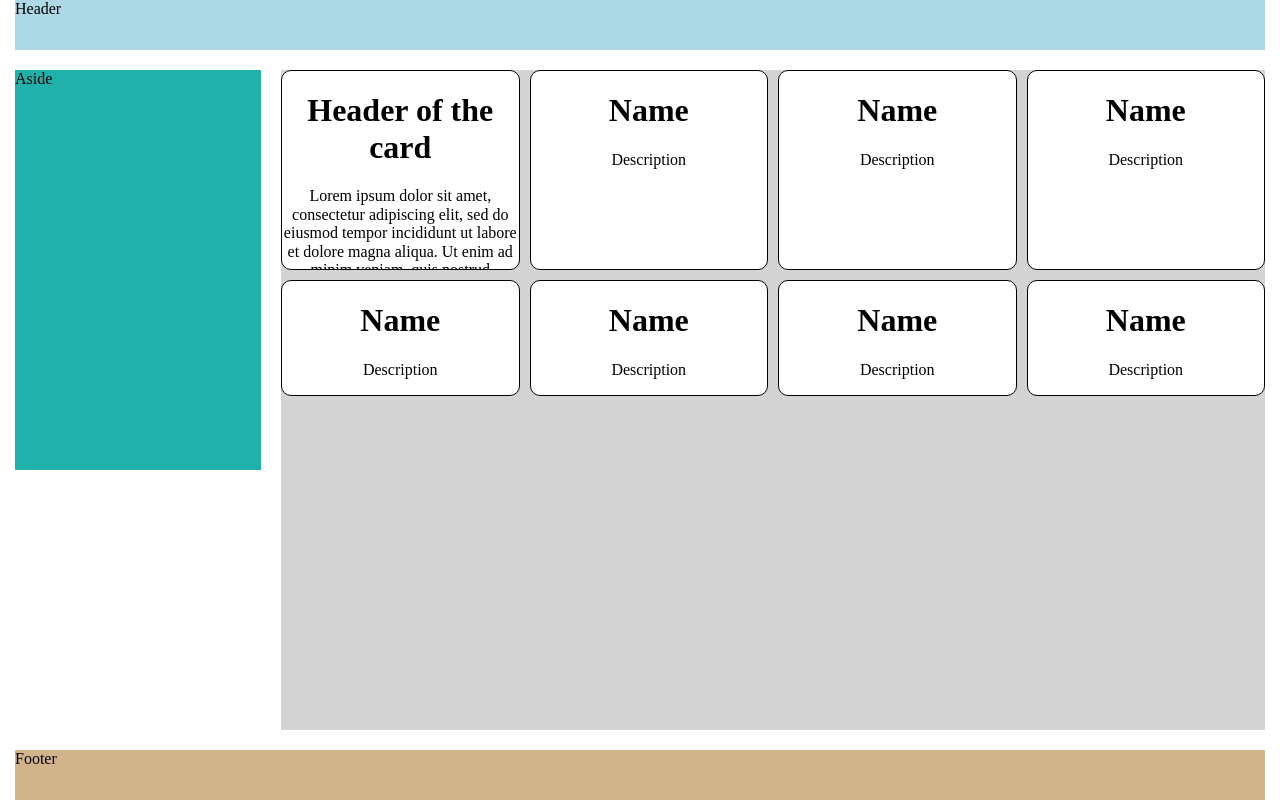
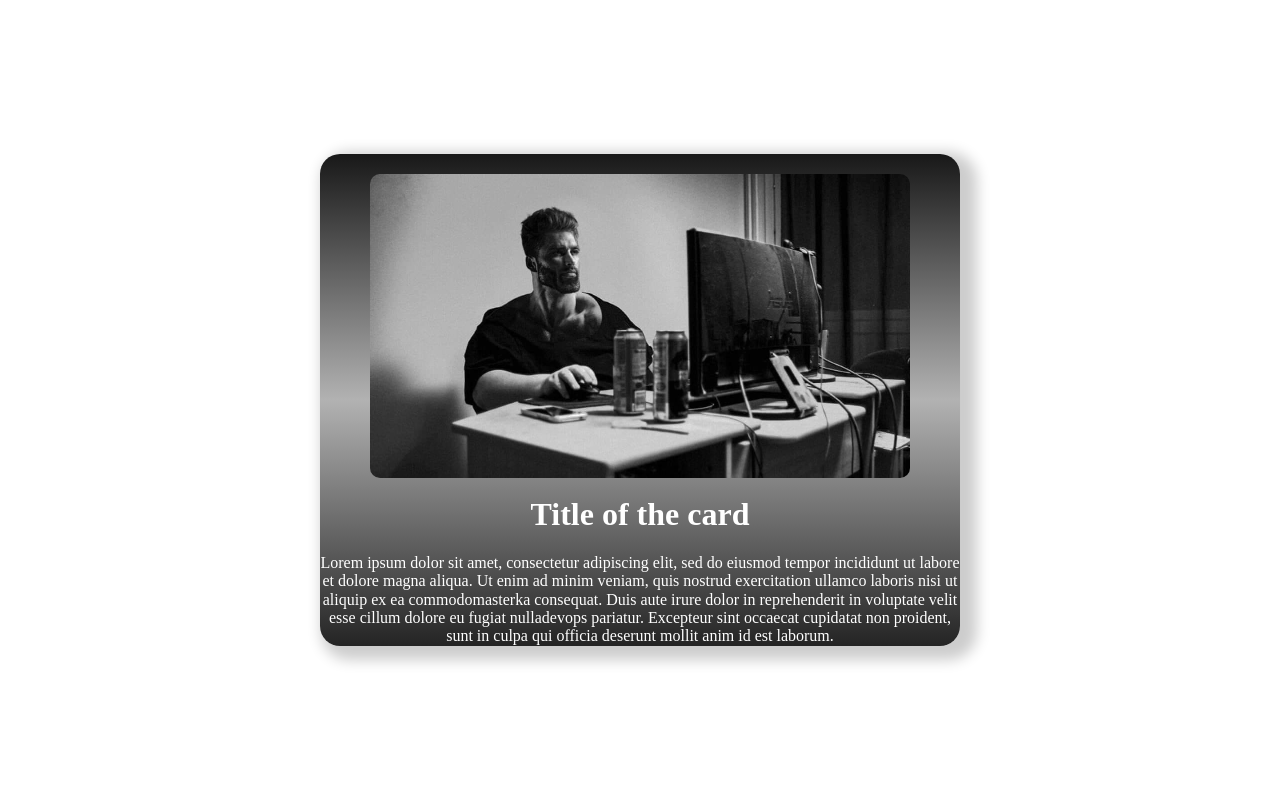
Before and after one commit to Dazizil/Module_2, a website: page index.html in a window 1280 px wide. Drawn offline with nearby package versions, Linux system fonts and the light colour scheme.

Commit message:
feat: completed stage 5

```diff
--- a/index.html
+++ b/index.html
@@ -3,71 +3,27 @@
 <head>
     <meta charset="UTF-8">
     <meta lang="en">
-    <meta name="viewport" content="width=device-width, initial-scale=1">
+    <link rel="stylesheet" href="style.css">
     <!--Normalization of browser styles-->
     <link rel="stylesheet" href="https://cdnjs.cloudflare.com/ajax/libs/normalize/8.0.1/normalize.min.css">
-    <link rel="stylesheet" href="style.css">
-    <title>Stage 4</title>
+    <meta name="viewport" content="width=device-width, initial-scale=1.0">
+    <title>Stage 5</title>
 </head>
 <body>
 
-    <!--The page layout is built with CSS Grid, requiring a grid container for the overall structure-->
-    <div class="page-grid">
-        <header>Header</header>
+    <!--Card that contains an image, title and description-->
+    <figure>
 
-        <div class="aside-main-grid">
-            <aside>Aside</aside>
-
-            <!--Main part starts-->
-            <main>
-                <!--A card with a lot of information to show that if the height of the content of one card in the row is greater than the content of other cards - the height of all cards in the row corresponds to the greatest height-->
-                <div class="cards-grid">
-                    <article class="card">
-                        <h1>Header of the card</h1>
-                        <p>Lorem ipsum dolor sit amet, consectetur adipiscing elit, sed do eiusmod tempor incididunt ut labore et dolore magna aliqua. Ut enim ad minim veniam, quis nostrud exercitation ullamco laboris nisi ut aliquip ex ea commodo consequat. Duis aute irure dolor in reprehenderit in voluptate velit esse cillum dolore eu fugiat nulla pariatur. Excepteur sint occaecat cupidatat non proident, sunt in culpa qui officia deserunt mollit anim id est laborum.</p>
-                    </article>
-
-                    <!--Standard card templates-->
-                    <article class="card">
-                        <h1>Name</h1>
-                        <p>Description</p>
-                    </article>
-
-                    <article class="card">
-                        <h1>Name</h1>
-                        <p>Description</p>
-                    </article>
-
-                    <article class="card">
-                        <h1>Name</h1>
-                        <p>Description</p>
-                    </article>
-
-                    <article class="card">
-                        <h1>Name</h1>
-                        <p>Description</p>
-                    </article>
-
-                    <article class="card">
-                        <h1>Name</h1>
-                        <p>Description</p>
-                    </article>
-
-                    <article class="card">
-                        <h1>Name</h1>
-                        <p>Description</p>
-                    </article>
-
-                    <article class="card">
-                        <h1>Name</h1>
-                        <p>Description</p>
-                    </article>
-                </div>
-            </main>
-            <!--Main part ends-->
+        <!--Container for the image-->
+        <div class="img-container">
+            <img src="Assets/gigachad-programmer.png" alt="Mistert sitting at the computer">
         </div>
 
-        <footer>Footer</footer>
-    </div>
+        <!--Title and description for card-->
+        <figcaption>
+            <h1>Title of the card</h1>
+            <p>Lorem ipsum dolor sit amet, consectetur adipiscing elit, sed do eiusmod tempor incididunt ut labore et dolore magna aliqua. Ut enim ad minim veniam, quis nostrud exercitation ullamco laboris nisi ut aliquip ex ea commodomasterka consequat. Duis aute irure dolor in reprehenderit in voluptate velit esse cillum dolore eu fugiat nulladevops pariatur. Excepteur sint occaecat cupidatat non proident, sunt in culpa qui officia deserunt mollit anim id est laborum.</p>
+        </figcaption>
+    </figure>
 </body>
 </html>
--- a/style.css
+++ b/style.css
@@ -1,103 +1,82 @@
 *{
     box-sizing: border-box;
+    margin: 0;
+    padding: 0;
 }
 
-/*centering the entire page content horizontally*/
+/*Centering the card component both horizontally and vertically on the page*/
 body{
     display: flex;
     justify-content: center;
-}
-
-
-/*header takes the full width of its parent with a fixed maximum height equals 50px*/
-header{
-    width: 100%;
-    max-height: 50px;
-    background-color: lightblue;
-}
-
-aside{
-    max-height: 50vh;
-    max-width: 400px;
-    min-width: 200px;
-    height: 50vh;
-    width: 100%;
-    background-color: lightseagreen;
-}
-
-main{
-    width: 100%;
-    background-color: lightgray;
-}
-
-/*footer with fixed height at the bottom of the page*/
-footer{
-    width: 100%;
-    max-height: 50px;
-    background-color: tan;
-}
-
-/*main grid container for the entire page layout with three rows*/
-.page-grid{
-    display: grid;
-    grid-template-rows: 50px 1fr 50px ;
-    grid-template-columns: 1fr;
-    padding: 0 15px;
-    gap: 20px;
-    max-width: 1500px;
-    width:100%;
+    align-items: center;
     height: 100vh;
 }
 
-/*grid container for aside and main*/
-.aside-main-grid{
-    display: grid;
-    grid-template-rows: 1fr;
-    grid-template-columns: 1fr 4fr;
-    max-width: 1500px;
-    width: 100%;
-    gap: 20px;
+img{
+    width: 540px;
+    border-radius: 10px;
+    visibility: hidden;
+    animation: img-appear 1s ease-out 1.5s 1 forwards ;
 }
 
-/*For desktops each row contains four cards*/
-.cards-grid{
-    display: grid;
-    grid-template-columns: repeat(4,1fr);
-    gap: 10px;
+/*Main card container*/
+/*Background of the card is gradient*/
+/*Card casts a shadow*/
+figure{
+    display: flex;
+    flex-direction: column;
+    align-items: center;
+    width: 50%;
+    height: fit-content;
+    text-align: center;
+    color: white;
+    box-shadow: 9px 6px 14px 8px rgba(0, 0, 0, 0.2);
+    background: linear-gradient(to bottom, #181818,#b2b2b2,#242424);
+    border-radius: 20px;
+    animation: loading-fade-in 1.5s ease-out 0s 1 ;
 }
 
-/*styles for cards*/
-.card{
-    max-height: 200px;
-    min-width: 200px;
-    text-align: center;
-    font-size: 1rem;
-    background-color: white;
-    color: black;
-    border: 1px solid black;
-    border-radius: 10px;
-    overflow: hidden;
+.img-container {
+    width: 540px;
+    height: 300px;
+    margin-top: 20px;
 }
 
-/*Adaptive for tablets, with three cards per row*/
-@media (max-width: 1024px) {
-    aside{
-        max-width: 100%;
-        width: 100%;
-        height: 100px;
+/*Hover effect: increasing the size of the card, changing backround color, changing the position of the card, changing transparency */
+figure:hover{
+    width: 70%;
+    color: black;
+    background: linear-gradient(90deg, #ceddd6,#b9babf,#f1bfa4);
+    opacity: 0.6;
+    transform:translate(0px,-100px);
+}
+
+/*Active state: card scale, card rotate, card tilt*/
+figure:active{
+    transform: scale(1.3) rotate(30deg) skew(30deg,10deg);
+}
+
+/*Animation implementing fade in effect, card rotation and changing background color*/
+@keyframes loading-fade-in {
+    from{
+        background: black;
+        opacity: 0;
+        transform:rotate(45deg);
     }
-    .aside-main-grid{
-        grid-template-columns: 1fr;
-        grid-template-rows:100px 1fr;
-    }
-    .cards-grid{
-        grid-template-columns: repeat(3,1fr);
+    to{
+        opacity: 1;
+        transform:rotate(0deg);
     }
 }
 
-/*Adaptive for mobiles, with two cards per row*/
-@media (max-width: 768px){
-    .cards-grid{
-        grid-template-columns: repeat(2,1fr);
+/*Animation for smooth image appearance*/
+@keyframes img-appear {
+    from{
+        visibility: visible;
+        width: 0;
+    }
+    to{
+        visibility: visible;
+        width: 540px;
     }
 }
```
Also changed, not shown: Assets/gigachad-programmer.png (added).
